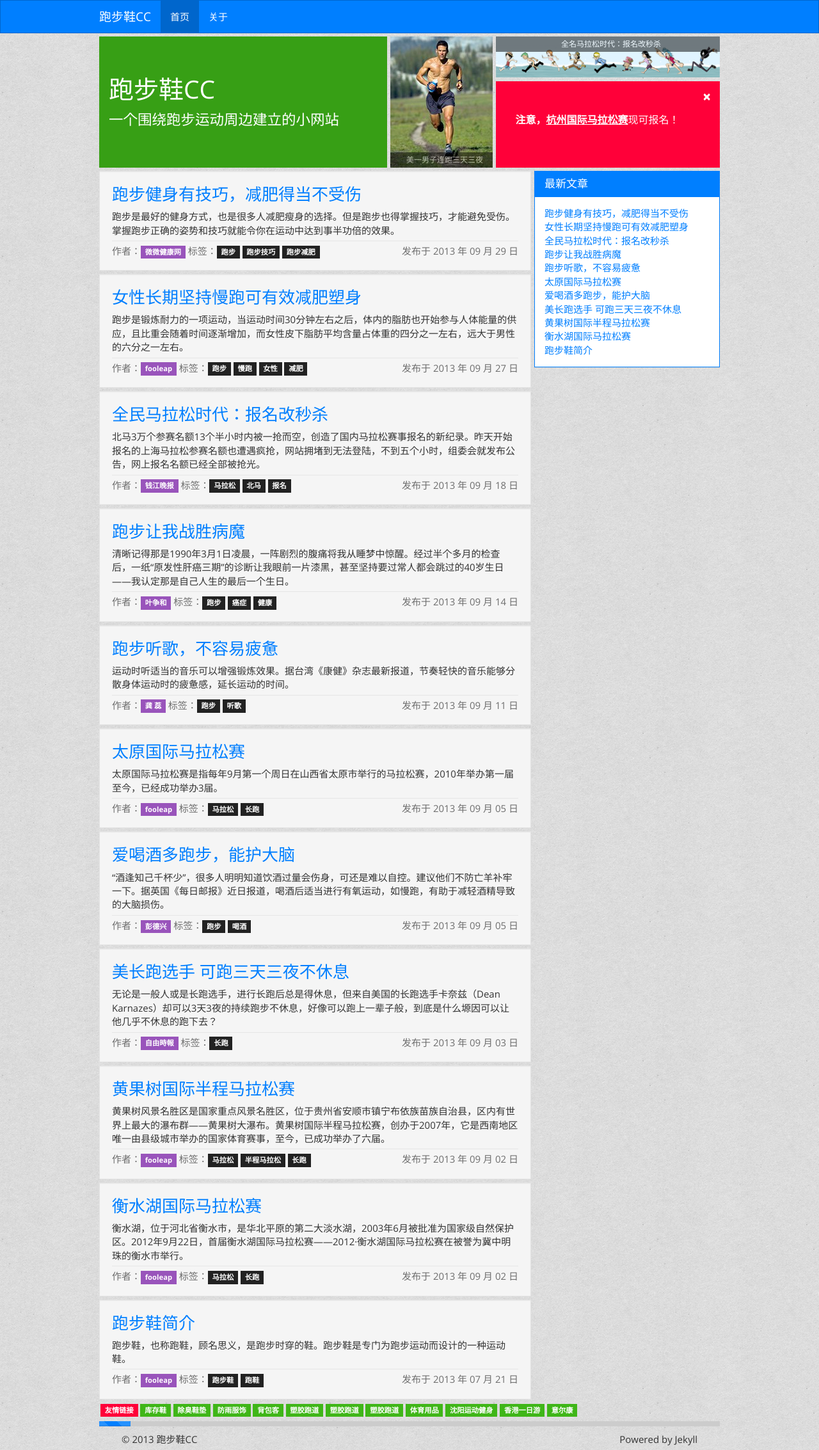
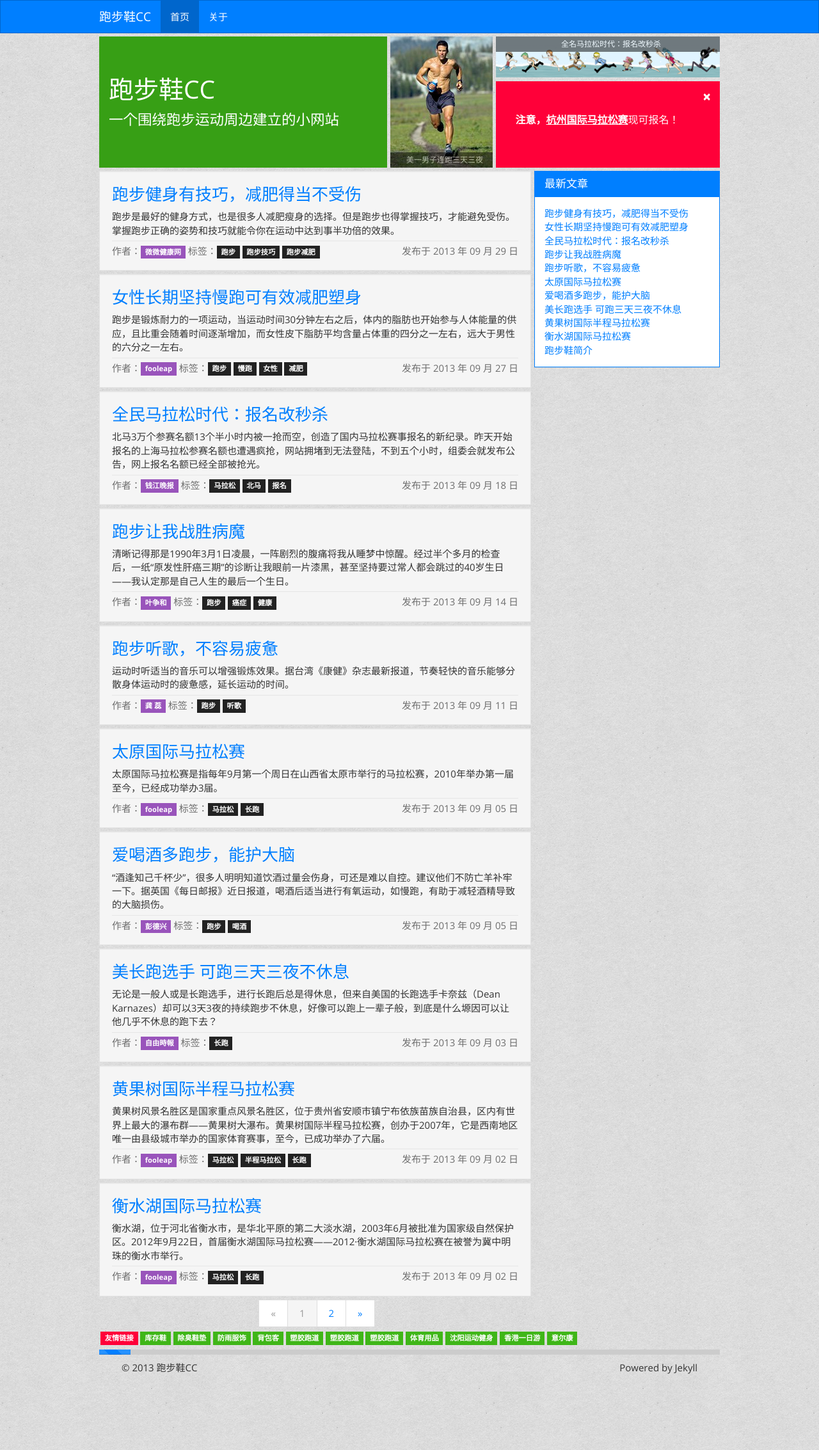
Before and after one commit to paobuxie/paobuxie.github.com, a Jekyll site: the page built from index.html, in a window 1280 px wide. Shown: the whole page at 64% size. Built offline with Jekyll 4.4.1, drawn with Linux system fonts in a browser that asks for light colours; Markdown is read by kramdown in place of the engine named in the settings; the list of posts is cut into pages by our own code; comment, search, counter and statistics services are not loaded.

Commit message:
加了分页，代码特乱。。。

```diff
--- a/_config.yml
+++ b/_config.yml
@@ -1,5 +1,7 @@
-permalink: /:categories/:title.html
+permalink: "/:categories/:title.html"
 name: 跑步鞋CC
-title : "跑步鞋，跑步鞋品牌，跑步鞋推荐 - 跑步鞋CC"
+title: "跑步鞋，跑步鞋品牌，跑步鞋推荐 - 跑步鞋CC"
 pygments: true
 markdown: rdiscount
+paginate: 10
+paginate_path: "/page/:num"
--- a/_layouts/post.html
+++ b/_layouts/post.html
@@ -7,7 +7,7 @@ layout: default
     <li><a href="/">首页</a></li>
     <li><a href="/{{ page.category }}">{{ page.category }}</a><li>
   </ul>
-<div class="pull-left" id="post">
+<div class="pull-left posts">
 <div class="well" id="content">
 <h2>{{ page.title }}</h2>
 {{ content }}
--- a/assets/custom.css
+++ b/assets/custom.css
@@ -96,7 +96,7 @@ body {
 }
 
 #content p img{
-  width:634px;
+  width:640px;
 }
 
 .panel-body ul {
@@ -109,6 +109,14 @@ body {
   color: #6e6e6e;
 }
 
+#post-pagination {
+  text-align: center;
+}
+
+#post-pagination ul{
+  margin: 0 auto;
+}
+
 .sidebar {
   width: 290px;
 }
@@ -116,7 +124,6 @@ body {
 ul.breadcrumb {
   margin-bottom:5px;
 }
-
 
 #flink {
   clear: both;
@@ -132,7 +139,7 @@ footer .copyright {
   padding: 5px 35px;
 }
 
-#post {
+.posts {
   width: 680px;
   padding-right: 5px;
 }
--- a/index.html
+++ b/index.html
@@ -5,9 +5,9 @@ tags: [跑步鞋，跑鞋，跑步鞋推荐，跑步鞋品牌，跑步]
 description: "跑步鞋CC是一个围绕跑步运动周边而建立的小网站。在此你可以了解到和跑步，跑步鞋相关的知识，也会了解到一些有趣的跑步故事。"
 ---
 
-<div class="pull-left" id="post">
+<div class="pull-left">
   <div class="posts" id="content">
-    {% for post in site.posts %}
+    {% for post in paginator.posts %}
     <div class="well">
       <h3><a href="{{ post.url }}">{{ post.title }}</a></h3>
       {{ post.description }}
@@ -18,6 +18,40 @@ description: "跑步鞋CC是一个围绕跑步运动周边而建立的小网站
     </div>
     {% endfor %}
   </div>
+
+<div id="post-pagination">
+  <ul class="pagination">
+  {% if paginator.previous_page %}
+      {% if paginator.previous_page == 1 %}
+        <li class="previous"><a href="/">«</a></li>
+      {% else %}
+        <li><a href="{{ paginator.previous_page_path }}">«</a></li>
+      {% endif %}
+  {% else %}
+     <li class="previous disabled"><a href="#">«</a></li>
+  {% endif %}
+
+      {% if paginator.page == 1 %}
+        <li class="active"><a href="#">1</a></li>
+      {% else %}
+        <li><a href="/">1</a></li>
+      {% endif %}
+
+    {% for count in (2..paginator.total_pages) %}
+        {% if count == paginator.page %}
+          <li class="active"><a href="#">{{ count }}</a></li>
+        {% else %}
+          <li><a href="/page/{{ count }}">{{ count }}</a></li>
+        {% endif %}
+    {% endfor %}
+
+  {% if paginator.next_page %}
+      <li><a href="{{ paginator.next_page_path }}">»</a></li>
+  {% else %}
+      <li class="next disabled"><a href="#">»</a></li>
+  {% endif %}
+</ul>
+</div>
 </div>
   <div class="sidebar pull-left">
     <div class="panel panel-primary">
```
